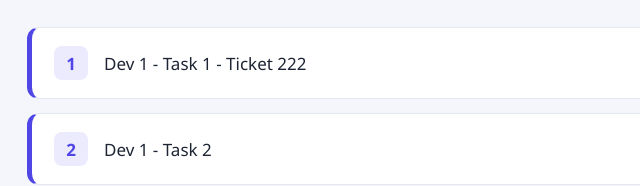
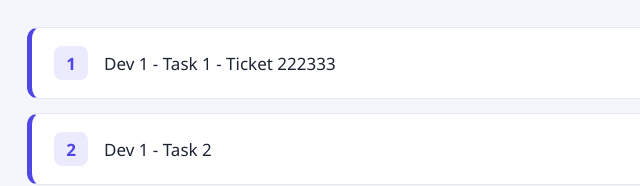
Before and after one commit to kikoac/IMA-Demo, a plain HTML site: page developer1.html in a window 1280 px wide. Shown: the part 180-366 px from the top of the page, 133-773 px from the left. Drawn offline with Linux system fonts and the light colour scheme.

Commit message:
Ticket Number - Description 2

```diff
--- a/developer1.html
+++ b/developer1.html
@@ -97,7 +97,7 @@ footer { text-align: center; color: var(--muted); font-size: 14px; padding: 24px
   </div>
 
   <ul class="tasks">
-    <li class="task"><span class="num">1</span>Dev 1 - Task 1 - Ticket 222</li>
+    <li class="task"><span class="num">1</span>Dev 1 - Task 1 - Ticket 222333</li>
     <li class="task"><span class="num">2</span>Dev 1 - Task 2</li>
   </ul>
 
```
